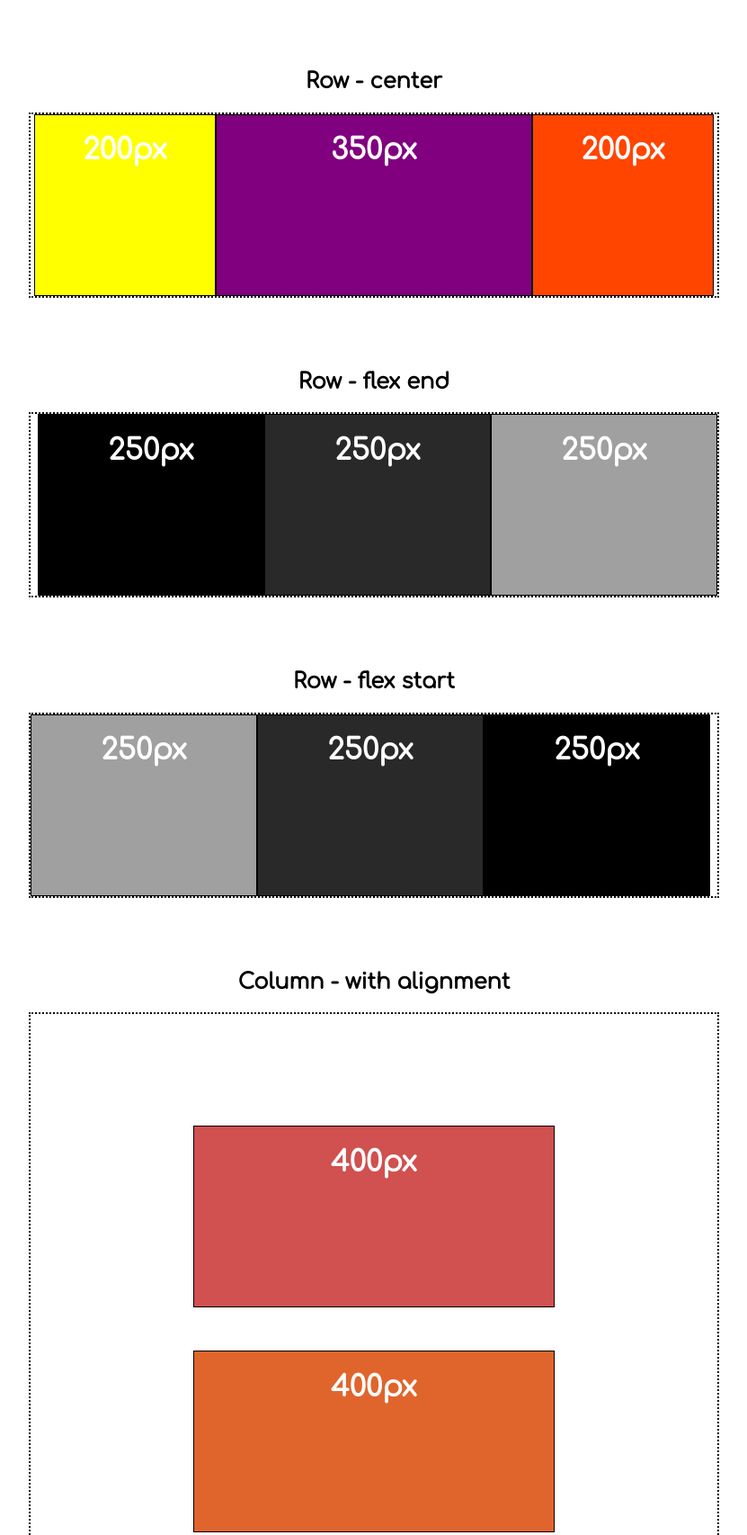
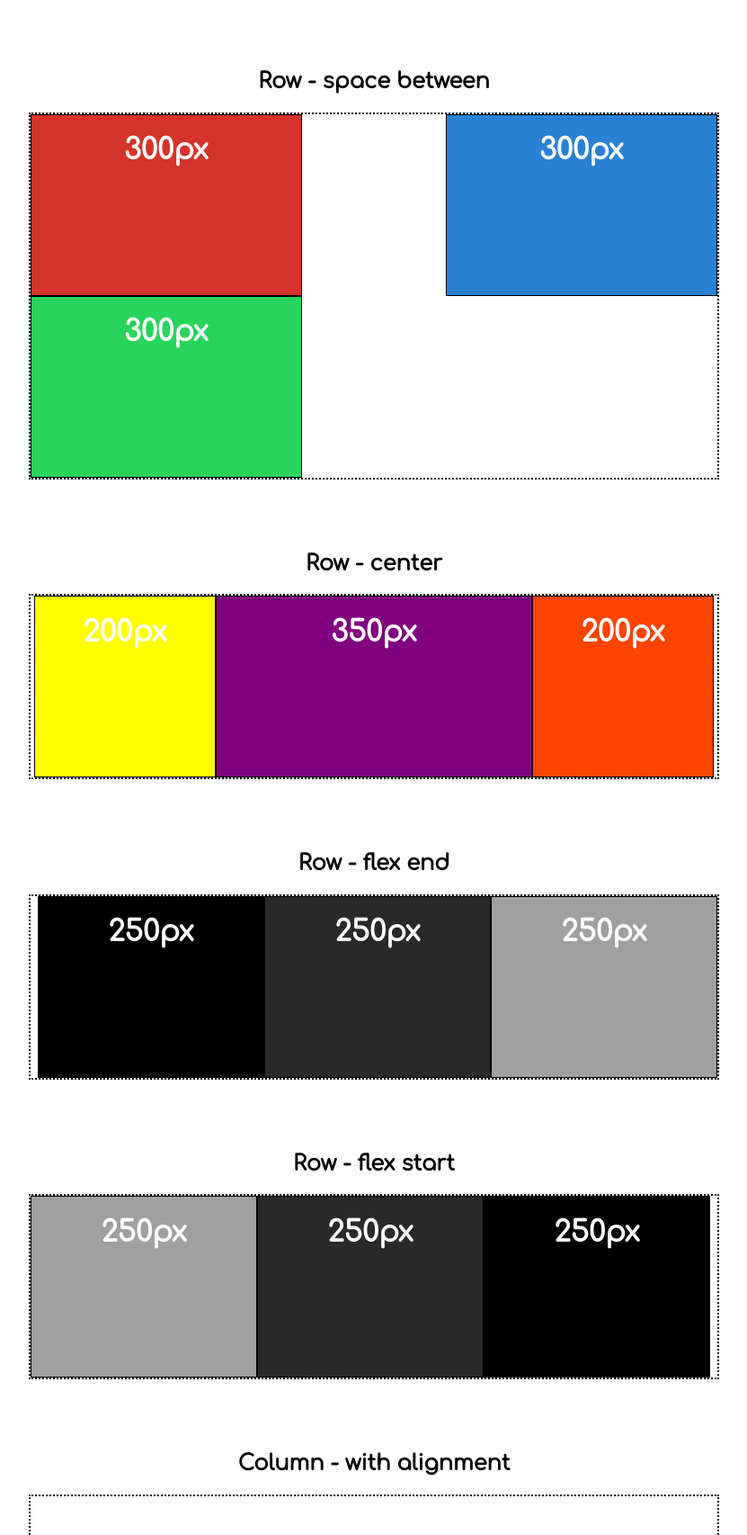
Before and after one commit to flcristian/teorie-css-flex-box, a plain HTML site: page index.html in a window 1280 px wide. Shown: the part 1374-3080 px from the top of the page at 90% size, without its empty margins (224-1055 px from the left). Drawn offline with Linux system fonts and the light colour scheme.

Commit message:
Added : Row - space between

```diff
--- a/index.html
+++ b/index.html
@@ -63,57 +63,70 @@
         </div>
     </section>
 
-    <h2 class="third-box-title">Row - center</h2>
+    <h2 class="third-box-title">Row - space between</h2>
     <section class="third-box-container">
-        <div class="third-box-item third-box-item-yellow">
+        <div class="third-box-item third-box-item-red">
+            <h1>300px</h1>
+        </div>
+        <div class="third-box-item third-box-item-blue">
+            <h1>300px</h1>
+        </div>
+        <div class="third-box-item third-box-item-green">
+            <h1>300px</h1>
+        </div>
+    </section>
+
+    <h2 class="fourth-box-title">Row - center</h2>
+    <section class="fourth-box-container">
+        <div class="fourth-box-item fourth-box-item-yellow">
             <h1>200px</h1>
         </div>
-        <div class="third-box-item third-box-item-purple">
+        <div class="fourth-box-item fourth-box-item-purple">
             <h1>350px</h1>
         </div>
-        <div class="third-box-item third-box-item-orangered">
+        <div class="fourth-box-item fourth-box-item-orangered">
             <h1>200px</h1>
         </div>
     </section>
 
-    <h2 class="fourth-box-title">Row - flex end</h2>
-    <section class="fourth-box-container">
-        <div class="fourth-box-item fourth-box-item-black">
-            <h1>250px</h1>
-        </div>
-        <div class="fourth-box-item fourth-box-item-darkgrey">
-            <h1>250px</h1>
-        </div>
-        <div class="fourth-box-item fourth-box-item-lightgrey">
-            <h1>250px</h1>
-        </div>
-    </section>
-
-    <h2 class="fifth-box-title">Row - flex start</h2>
+    <h2 class="fifth-box-title">Row - flex end</h2>
     <section class="fifth-box-container">
-        <div class="fifth-box-item fifth-box-item-lightgrey">
+        <div class="fifth-box-item fifth-box-item-black">
             <h1>250px</h1>
         </div>
         <div class="fifth-box-item fifth-box-item-darkgrey">
             <h1>250px</h1>
         </div>
-        <div class="fifth-box-item fifth-box-item-black">
+        <div class="fifth-box-item fifth-box-item-lightgrey">
             <h1>250px</h1>
         </div>
     </section>
 
-    <h2 class="sixth-box-title">Column - with alignment</h2>
+    <h2 class="sixth-box-title">Row - flex start</h2>
     <section class="sixth-box-container">
-        <div class="sixth-box-item sixth-box-item-red">
+        <div class="sixth-box-item sixth-box-item-lightgrey">
+            <h1>250px</h1>
+        </div>
+        <div class="sixth-box-item sixth-box-item-darkgrey">
+            <h1>250px</h1>
+        </div>
+        <div class="sixth-box-item sixth-box-item-black">
+            <h1>250px</h1>
+        </div>
+    </section>
+
+    <h2 class="seventh-box-title">Column - with alignment</h2>
+    <section class="seventh-box-container">
+        <div class="seventh-box-item seventh-box-item-red">
             <h1>400px</h1>
         </div>
-        <div class="sixth-box-item sixth-box-item-orange">
+        <div class="seventh-box-item seventh-box-item-orange">
             <h1>400px</h1>
         </div>
-        <div class="sixth-box-item sixth-box-item-yellow">
+        <div class="seventh-box-item seventh-box-item-yellow">
             <h1>400px</h1>
         </div>
-        <div class="sixth-box-item sixth-box-item-blue">
+        <div class="seventh-box-item seventh-box-item-blue">
             <h1>400px</h1>
         </div>
     </section>
--- a/style.css
+++ b/style.css
@@ -116,28 +116,25 @@ header{
     margin-right: 20vw;
 
     flex-wrap: wrap;
-    justify-content: center;
+    justify-content: space-between;
 }
 
 .third-box-item{
     border: 1px solid black;
     height: 200px;
-    width: 200px;;
+    width: 300px;
 
     color: white;
 }
 
-.third-box-item-yellow{
-    background-color: yellow;
+.third-box-item-red{
+    background-color: rgb(212, 52, 41);
 }
-
-.third-box-item-purple{
-    background-color: purple;
-    width: 350px;
+.third-box-item-blue{
+    background-color: rgb(41, 129, 212);
 }
-
-.third-box-item-orangered{
-    background-color: orangered;
+.third-box-item-green{
+    background-color: rgb(41, 212, 92);
 }
 
 /* FOURTH BOX */
@@ -153,27 +150,28 @@ header{
     margin-right: 20vw;
 
     flex-wrap: wrap;
-    justify-content: flex-end;
+    justify-content: center;
 }
 
 .fourth-box-item{
     border: 1px solid black;
     height: 200px;
-    width: 250px;;
+    width: 200px;;
 
     color: white;
 }
 
-.fourth-box-item-black{
-    background-color: black;
+.fourth-box-item-yellow{
+    background-color: yellow;
 }
 
-.fourth-box-item-darkgrey{
-    background-color: rgb(41, 41, 41);
+.fourth-box-item-purple{
+    background-color: purple;
+    width: 350px;
 }
 
-.fourth-box-item-lightgrey{
-    background-color: rgb(160, 160, 160);
+.fourth-box-item-orangered{
+    background-color: orangered;
 }
 
 /* FIFTH BOX */
@@ -189,7 +187,7 @@ header{
     margin-right: 20vw;
 
     flex-wrap: wrap;
-    justify-content: flex-start;
+    justify-content: flex-end;
 }
 
 .fifth-box-item{
@@ -221,6 +219,42 @@ header{
 .sixth-box-container{
     border: 2px dotted;
     display: flex;
+    margin-left: 20vw;
+    margin-right: 20vw;
+
+    flex-wrap: wrap;
+    justify-content: flex-start;
+}
+
+.sixth-box-item{
+    border: 1px solid black;
+    height: 200px;
+    width: 250px;;
+
+    color: white;
+}
+
+.sixth-box-item-black{
+    background-color: black;
+}
+
+.sixth-box-item-darkgrey{
+    background-color: rgb(41, 41, 41);
+}
+
+.sixth-box-item-lightgrey{
+    background-color: rgb(160, 160, 160);
+}
+
+/* SEVENTH BOX */
+
+.seventh-box-title{
+    margin-top: 10vh;
+}
+
+.seventh-box-container{
+    border: 2px dotted;
+    display: flex;
     flex-direction: column;
     margin-left: 20vw;
     margin-right: 20vw;
@@ -233,7 +267,7 @@ header{
     justify-content: space-around;
 }
 
-.sixth-box-item{
+.seventh-box-item{
     border: 1px solid black;
     height: 200px;
     width: 400px;
@@ -241,19 +275,19 @@ header{
     color: white;
 }
 
-.sixth-box-item-red{
+.seventh-box-item-red{
     background-color: rgb(209, 80, 80);
 }
 
-.sixth-box-item-orange{
+.seventh-box-item-orange{
     background-color: rgb(224, 101, 44);
 }
 
-.sixth-box-item-yellow{
+.seventh-box-item-yellow{
     background-color: rgb(228, 195, 51);
 }
 
-.sixth-box-item-blue{
+.seventh-box-item-blue{
     background-color: rgb(60, 136, 236);
 }
 
```
